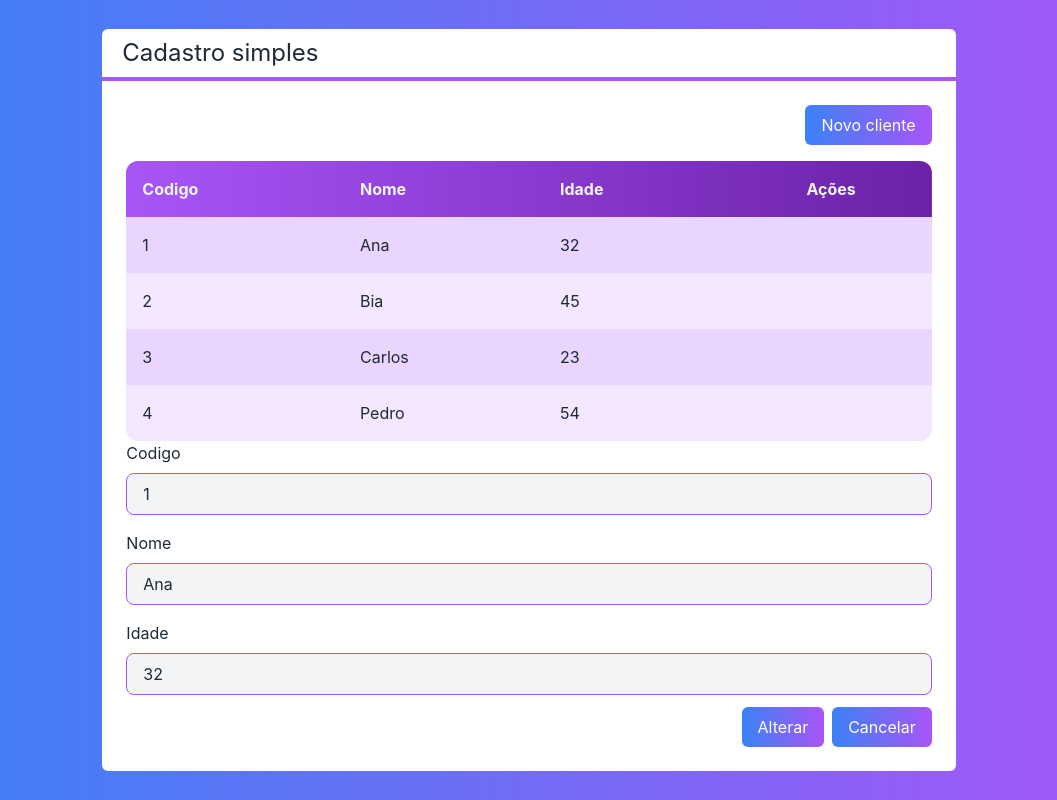
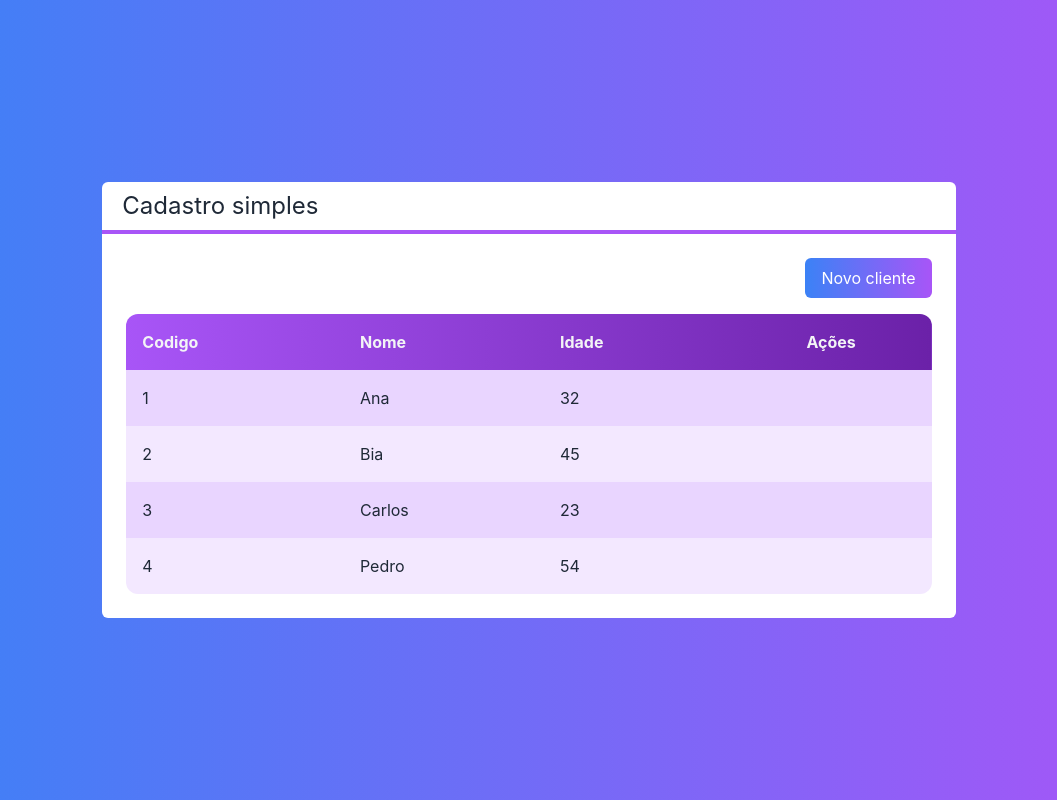
Before and after one commit to willbueno/next-js-crud, a Next.js app: page / in a window 1280 px wide. Shown: the whole page, without its empty margins (111-1168 px from the left). Built offline with nearby package versions, Linux system fonts and the light colour scheme.

Commit message:
alternating table and form

```diff
--- a/src/components/Button.tsx
+++ b/src/components/Button.tsx
@@ -1,12 +1,14 @@
 interface ButtonProps {
     color?: "green" | "blue" | "gray"
+    className?: string
     children: any
+    onClick?: () => void
 }
 
 export default function Button(props) {
     const color = props.color ?? "gray"
     return (
-        <button className={`
+        <button onClick={props.onClick} className={`
             bg-gradient-to-r from-${color}-400 to-${color}-700
             text-white px-4 py-2 rounded-md
             ${props.className}
--- a/src/components/Form.tsx
+++ b/src/components/Form.tsx
@@ -5,6 +5,8 @@ import Input from "./Input";
 
 interface FormProps {
     client: Client
+    onChange?: (client: Client) => void
+    cancel?: () => void
 }
 
 export default function Form(props: FormProps) {
@@ -36,10 +38,14 @@ export default function Form(props: FormProps) {
             />
 
             <div className="flex justify-end mt-3">
-                <Button color="blue" className="mr-2">
+                <Button
+                    color="blue"
+                    className="mr-2"
+                    onClick={() => props.onChange?.(new Client(name, +age, id))}
+                >
                     {id ? "Alterar" : "Salvar"}
                 </Button>
-                <Button>
+                <Button onClick={props.cancel}>
                     Cancelar
                 </Button>
             </div>
--- a/src/pages/index.tsx
+++ b/src/pages/index.tsx
@@ -1,3 +1,4 @@
+import { useState } from "react";
 import Button from "../components/Button";
 import Form from "../components/Form";
 import Layout from "../components/Layout";
@@ -20,6 +21,12 @@ export default function Home() {
     console.log(`Excluir... ${client.name}`)
   }
 
+  function saveClient(client: Client) {
+    console.log(client)
+  }
+
+  const [visible, setVisible] = useState<'table' | 'form'>('table')
+
   return (
     <div className={`
       flex justify-center items-center h-screen
@@ -28,16 +35,29 @@ export default function Home() {
     `}>
       <Layout title="Cadastro simples">
 
+        {visible === 'table' ? (
+          <>
             <div className="flex justify-end">
-          <Button color="green" className="mb-4">Novo cliente</Button>
+              <Button color="green"
+                className="mb-4"
+                onClick={() => setVisible('form')}>
+                Novo cliente
+              </Button>
             </div>
 
             <Table clients={clients}
               selectedClient={selectedClient}
               deletedClient={deletedClient}
             />
+          </>
+        ) : (
+          <Form
+            client={clients[0]}
+            onChange={saveClient}
+            cancel={() => setVisible('table')}
+          />
+        )}
 
-        <Form client={clients[0]}/>
       </Layout>
     </div>
   )
```
Lines whose indentation alone changed are shown as unchanged.
